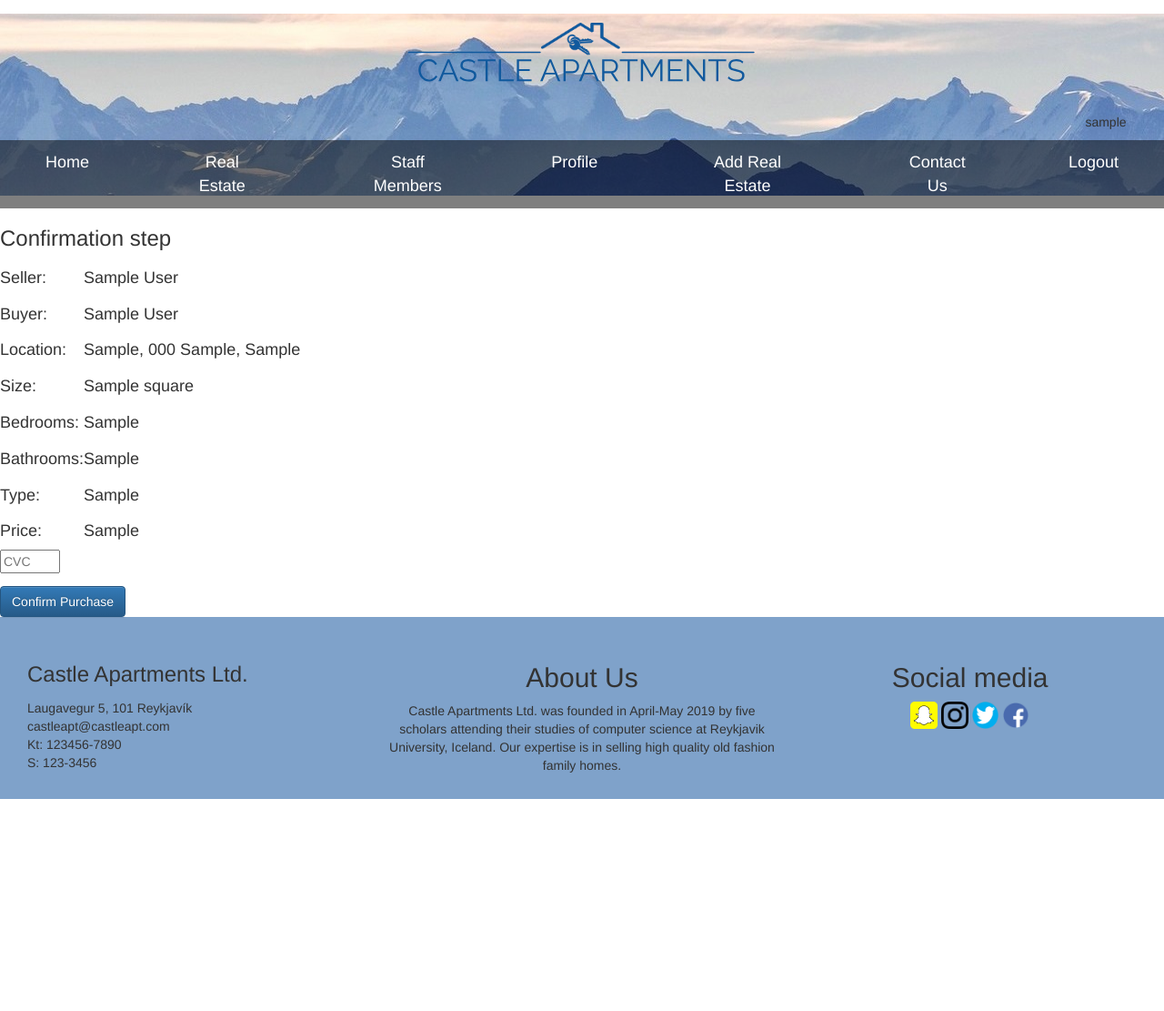
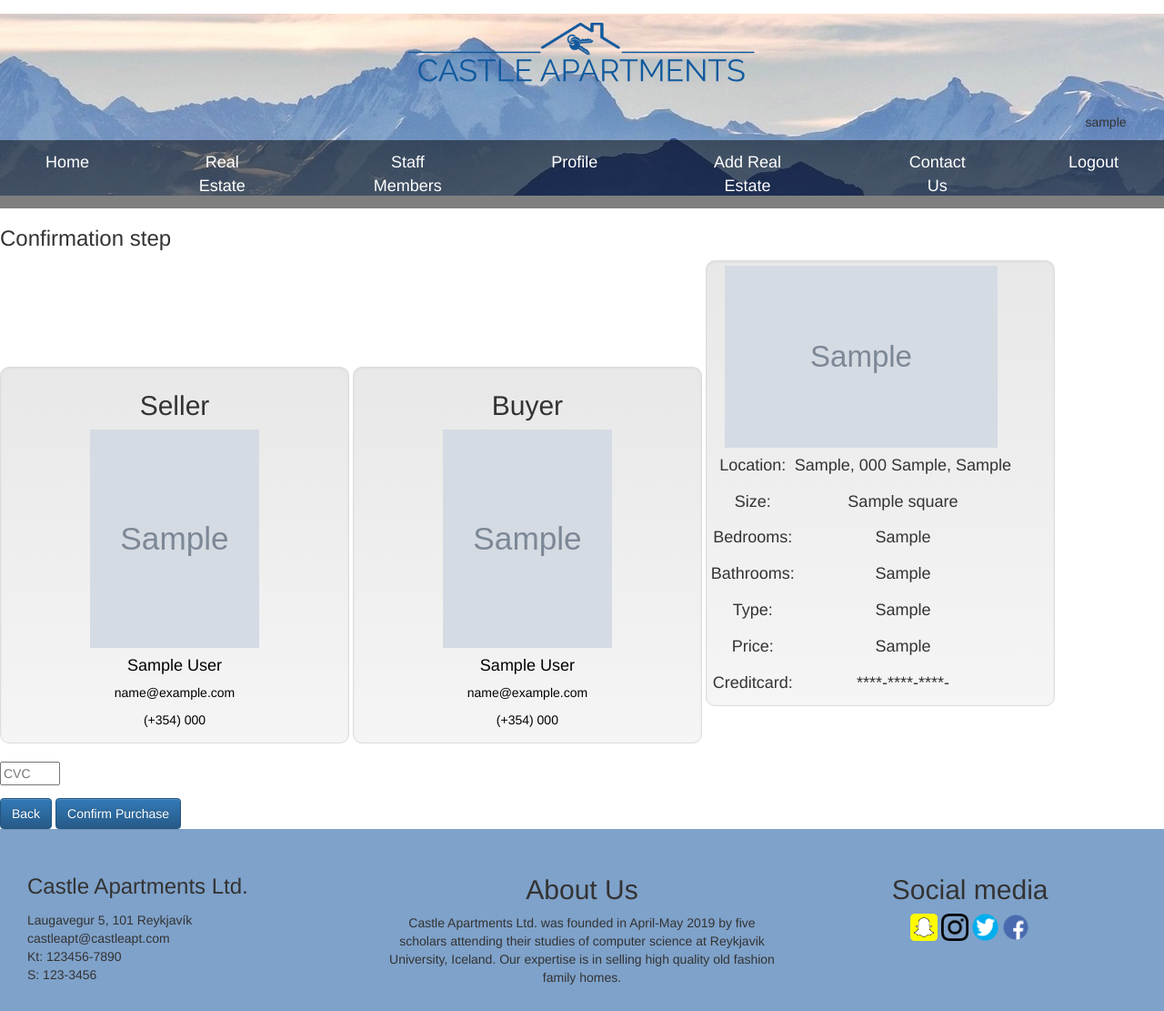
Before and after one commit to ArnthorDj/CastleApartments, a Django app: page /real_estate/pay/1/confirmation/ in a window 1280 px wide. Shown: the whole page at 91% size. Before the commit the page ends 878 px from the top, so only its background shows below. Run offline with Django 3.2, Linux system fonts and the light colour scheme; a user stored in the database is signed in; tables that the repository leaves empty hold one stand-in row (values such as "Sample post"); grey boxes marked "Sample" are stand-in pictures; some libraries are stand-ins or nearby versions.

Commit message:
Buy path

```diff
--- a/RealEstate/urls.py
+++ b/RealEstate/urls.py
@@ -7,6 +7,7 @@ urlpatterns = [
     path("info/<int:id>", views.get_real_estate_by_id, name="real_estate_information"),
     path("pay/<int:id>", views.payment_information, name="payment_information_index"),
     path("pay/<int:id>/confirmation/", views.payment_confirmation, name="payment_confirmation"),
+    path("pay/<int:id>/bought/", views.bought_real_estate, name="bought"),
     # path("add/", views.addRealEstate, name="add_real_estate"),
     # path("add/confirmation/", views.addRealEstateConfirmation, name="add_real_estate_confirmation"),
     # path("your_real_estate/", views.yourRealEstate, name="your_real_estate"),
--- a/RealEstate/views.py
+++ b/RealEstate/views.py
@@ -1,11 +1,12 @@
 from django.shortcuts import render, redirect, get_list_or_404
 from RealEstate.models import RealEstates, RealEstateImages, ZipCodes
 from RealEstate.forms.payment_information_form import CreatePaymentForm
-from User.models import UserHistory, Profile, CreditCard
+from User.models import UserHistory, Profile, CreditCard, Purchases
 #from django.contrib.auth.models import User
 from django.http import JsonResponse
 import datetime
 from django.db.models import Q
+from django.contrib import messages
 # from RealEstate.forms.add_real_estate_form import AddRealEstateForm
 
 
@@ -29,15 +30,20 @@ def index(request):
             # 'main_image': x.main_image.image
         }
             for x in RealEstates.objects.filter(Q(street__icontains=search_filter) | Q(zip_code=search_filter) | Q(
-                zip_code__city__icontains=search_filter))]
+                zip_code__city__icontains=search_filter | Q(on_sale=True)))]
         return JsonResponse({'data': real_estate})
 
     return render(request, 'RealEstate/order.html', {
-        "real_estates":  RealEstates.objects.all()
+        "real_estates":  RealEstates.objects.filter(on_sale=True)
     })
 
 
 def get_real_estate_by_id(request, id):
+
+    real_estate = get_list_or_404(RealEstates, pk=id)[0]
+
+    if real_estate.on_sale == False:
+        return redirect('real_estate')
 
     if request.user.is_authenticated:
         if UserHistory.objects.filter(real_estate_id=id).all().count() == 0:
@@ -47,7 +53,7 @@ def get_real_estate_by_id(request, id):
             UserHistory.objects.filter(real_estate_id=id, user=request.user).update(date=datetime.date.today())
 
     return render(request, 'RealEstateInformation/index.html', {
-        'real_estate': get_list_or_404(RealEstates, pk=id)[0],
+        'real_estate': real_estate,
         'employee': Profile.objects.select_related('user').get(user_id=20),
         'images': get_list_or_404(RealEstateImages, real_estate_id=id)
     })
@@ -77,23 +83,35 @@ def get_real_estate_by_id(request, id):
 
 
 def payment_information(request, id):
-    credit_card = CreditCard.objects.get(user_id=request.user.profile.id)
-    if request.method == "POST":
-        credit_card_form = CreatePaymentForm(data=request.POST, instance=credit_card)
-        if credit_card_form.is_valid():
-            if CreditCard.objects.filter(user_id=request.user.profile.id).count() == 0:
-                form2 = credit_card_form.save(commit=False)
-                form2.user_id = request.user.profile.id
-                form2.save()
-            else:
+
+    if request.user.is_staff == True:
+        return redirect('real_estate_information', id=id)
+
+    #CreditCard.objects.filter(user_id=request.user.profile.id).count() == 0:
+
+    if CreditCard.objects.filter(user_id=request.user.profile.id).count() == 0:
+        credit_card_form = CreatePaymentForm(data=request.POST)
+        if request.method == "POST":
+            credit_card_form2 = credit_card_form.save(commit=False)
+            credit_card_form2.user_id = request.user.profile.id
+            credit_card_form2.save()
+
+            return redirect('payment_confirmation', id=id)
+        else:
+            credit_card_form = CreatePaymentForm()
+    else:
+        credit_card = CreditCard.objects.get(user_id=request.user.profile.id)
+        if request.method == "POST":
+            credit_card_form = CreatePaymentForm(data=request.POST, instance=credit_card)
+            if credit_card_form.is_valid():
                 card_number = credit_card_form.cleaned_data.get('card_number')
                 month = credit_card_form.cleaned_data.get('month')
                 year = credit_card_form.cleaned_data.get('year')
                 CreditCard.objects.filter(user_id=request.user.profile.id).update(card_number=card_number, month=month,
-                                                                                  year=year)
-            return redirect('payment_confirmation', id=id)
-    else:
-        credit_card_form = CreatePaymentForm(instance=credit_card)
+                                                                                      year=year)
+                return redirect('payment_confirmation', id=id)
+        else:
+            credit_card_form = CreatePaymentForm(instance=credit_card)
     return render(request, 'PaymentInformation/index.html', {
         'credit_card_form': credit_card_form,
         'id': id
@@ -102,10 +120,22 @@ def payment_information(request, id):
 
 def payment_confirmation(request, id):
     real_estate = RealEstates.objects.get(pk=id)
+    credit_card = CreditCard.objects.get(user_id=request.user.profile.id)
     return render(request, 'PaymentConfirmation/index.html', {
         'id': id,
-        'real_estate': real_estate
+        'real_estate': real_estate,
+        'credit_card': str(credit_card.card_number)[12:]
     })
+
+def bought_real_estate(request, id):
+
+    real_estate = RealEstates.objects.filter(pk=id)
+    real_estate.update(on_sale=False)
+    Purchases.objects.create(buyer=request.user.id, seller=real_estate[0].employee.id, real_estate=id)
+
+    messages.success(request, f'House bought in {real_estate[0].street}, {real_estate[0].zip_code.zip_code} {real_estate[0].zip_code.city}, {real_estate[0].zip_code.country}!')
+
+    return redirect('real_estate')
 
 
 def real_estate_zip(request):
--- a/templates/PaymentConfirmation/index.html
+++ b/templates/PaymentConfirmation/index.html
@@ -4,21 +4,31 @@
 
     <h3>Confirmation step</h3>
 
-    <table>
+    <div class="well real estate">
+    <h2>Seller</h2>
+        <img class="employee-img" src="{{ real_estate.employee.profile.profile_image }}" height="200px" width="300px" />
+        <div>
+        <h4 class="black-font">{{ real_estate.employee.first_name }} {{ real_estate.employee.last_name }}</h4>
+        <p class="black-font">{{ real_estate.employee.email }}</p>
+        <p class="black-font">(+354) {{ real_estate.employee.profile.phone }}</p>
+        </div>
+    </div>
+    <div class="well real estate">
+    <h2>Buyer</h2>
+        <img class="employee-img" src="{{ user.profile.profile_image }}" height="200px" width="300px" />
+        <div>
+        <h4 class="black-font">{{ user.first_name }} {{ user.last_name }}</h4>
+        <p class="black-font">{{ user.email }}</p>
+        <p class="black-font">(+354) {{ user.profile.phone }}</p>
+        </div>
+    </div>
+    <table class="well real estate">
         <tr>
-            <td>
-                <h4>Seller: </h4>
+            <td colspan="2">
+                <img src="{{ real_estate.main_image }}" height="200px" width="300px">
             </td>
             <td>
-                <h4>{{ real_estate.employee.first_name }} {{ real_estate.employee.last_name }}</h4>
-            </td>
-        </tr>
-        <tr>
-            <td>
-                <h4>Buyer: </h4>
-            </td>
-            <td>
-                <h4>{{ user.first_name }} {{ user.last_name }}</h4>
+
             </td>
         </tr>
         <tr>
@@ -69,13 +79,22 @@
                 <h4>{{ real_estate.price }}</h4>
             </td>
         </tr>
+        <tr>
+            <td>
+                <h4>Creditcard: </h4>
+            </td>
+            <td>
+                <h4>****-****-****-{{ credit_card }}</h4>
+            </td>
+        </tr>
     </table>
+
     <form method="post">
         <input type="number" name="cvc" id="cvc" placeholder="CVC" min="000" max="999">
     </form>
 
-
-    <button type="button" class="btn btn-primary" data-toggle="modal" data-target=".modal">Confirm Purchase</button>
+    <input type="submit" value="Back" onclick="location.href='/real_estate/pay/{{ id }}';" class="btn btn-primary" data-toggle="modal" data-target=".modal">
+    <input type="button" value="Confirm Purchase" onclick="location.href='/real_estate/pay/{{ id }}/bought/';" class="btn btn-primary" data-toggle="modal" data-target=".modal">
 
 
 {% endblock %}
--- a/templates/RealEstateInformation/index.html
+++ b/templates/RealEstateInformation/index.html
@@ -44,7 +44,9 @@
             {{ real_estate.more_info}}
 
         </div>
+        {% if user.is_staff == False %}
             <a class="buy" href="/real_estate/pay/{{ real_estate.id }}"><button id="button" type="submit" class="btn btn-block btn-primary">Buy</button></a>
+        {% endif %}
     </div>
 
 
```
